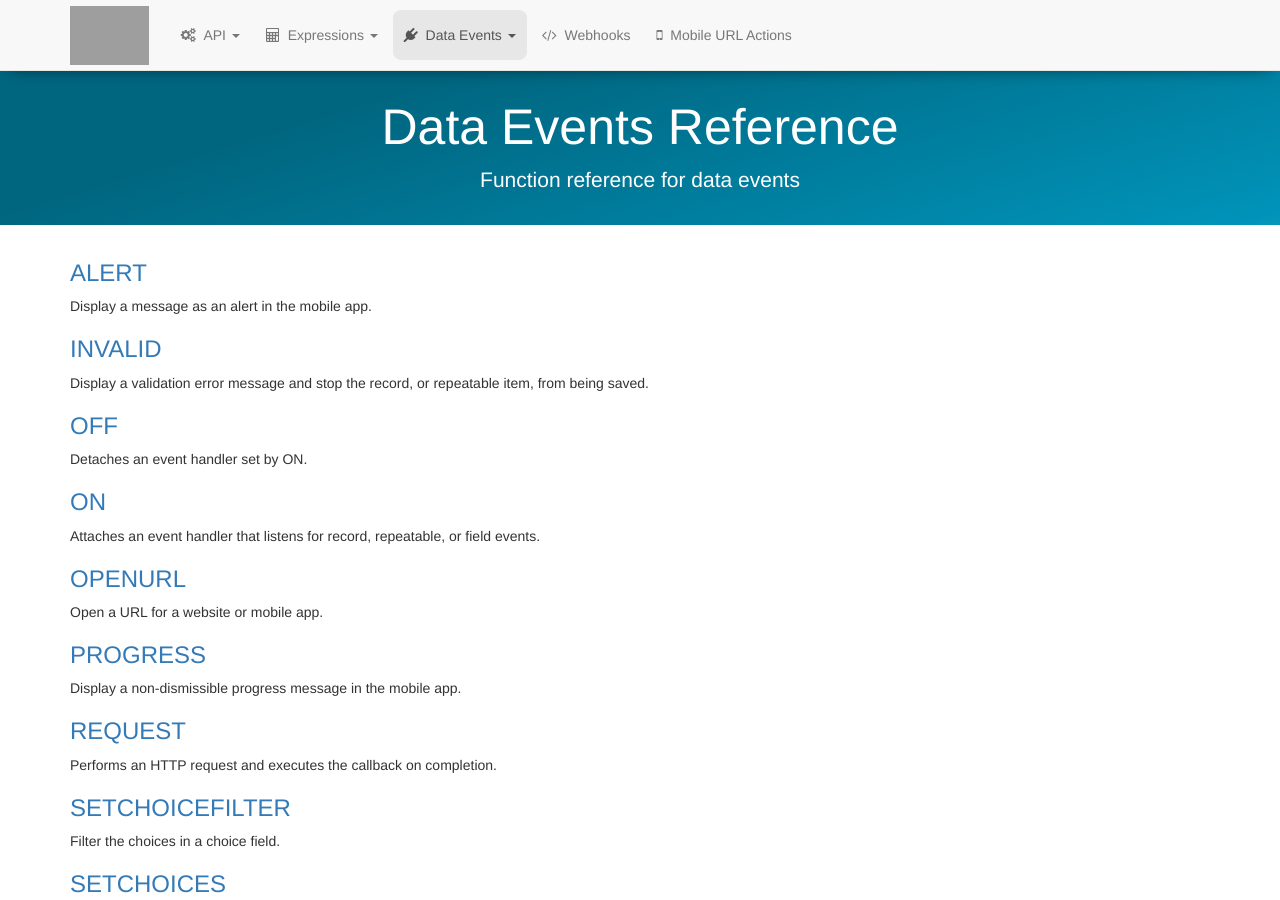
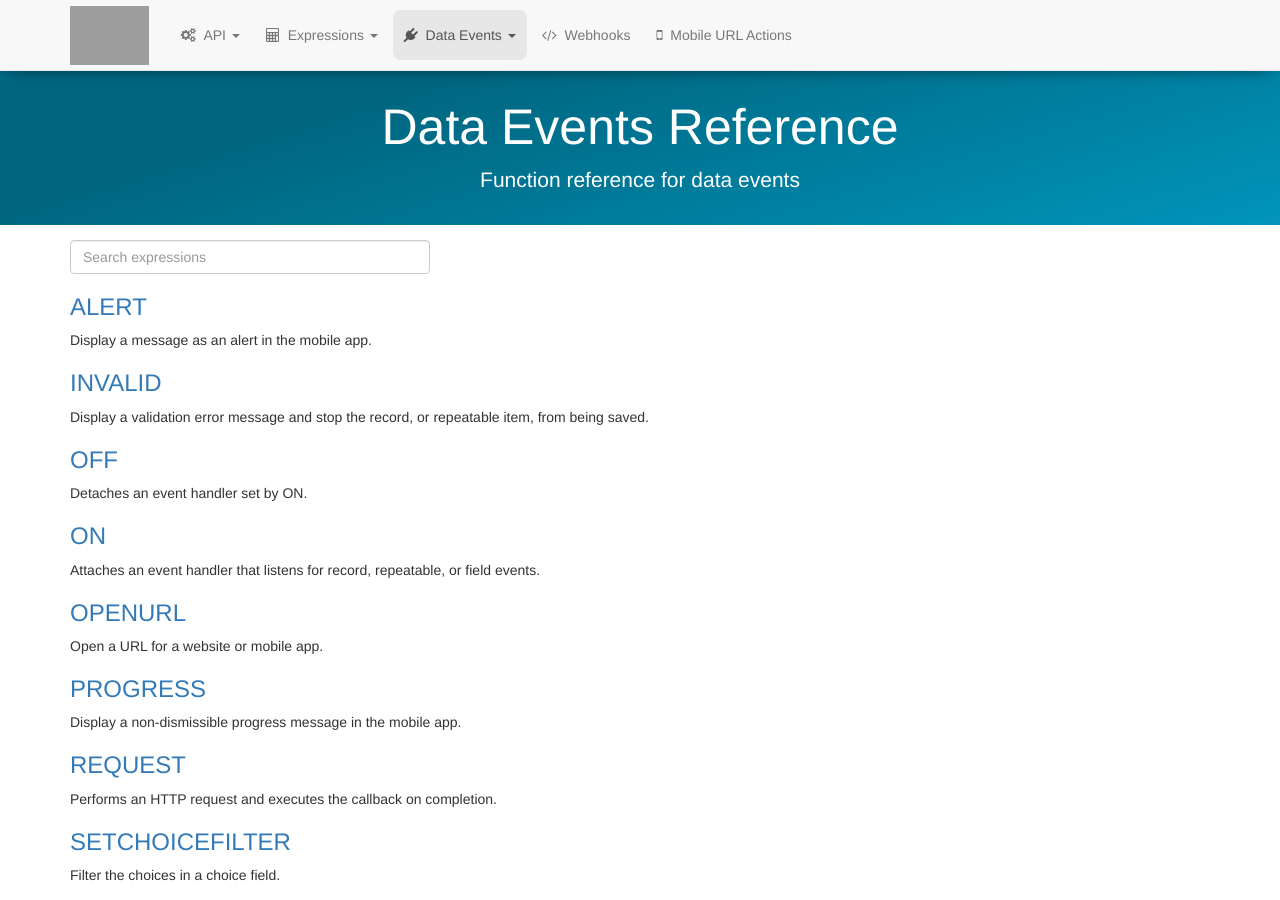
Before and after one commit to rylincoln/developer.fulcrumapp.com, a Jekyll site: the page built from _data-events/reference.md, in a window 1280 px wide and 900 px high. Built offline with Jekyll 4.4.1, drawn with Linux system fonts in a browser that asks for light colours; nearby versions of some CDN libraries; grey boxes are pictures that could not be loaded.

Commit message:
Add search data events reference.

```diff
--- a/_data-events/reference.md
+++ b/_data-events/reference.md
@@ -5,7 +5,14 @@ order: 2
 title: "Data Events Reference"
 description: "Function reference for data events"
 category: section
+search: true
 ---
+
+<div class="row">
+  <div class="col-xs-12 col-md-4">
+    <input type="search" class="form-control search" placeholder="Search expressions" />
+  </div>
+</div>
 
 ### [ALERT](/data-events/reference/alert/)
 
```
